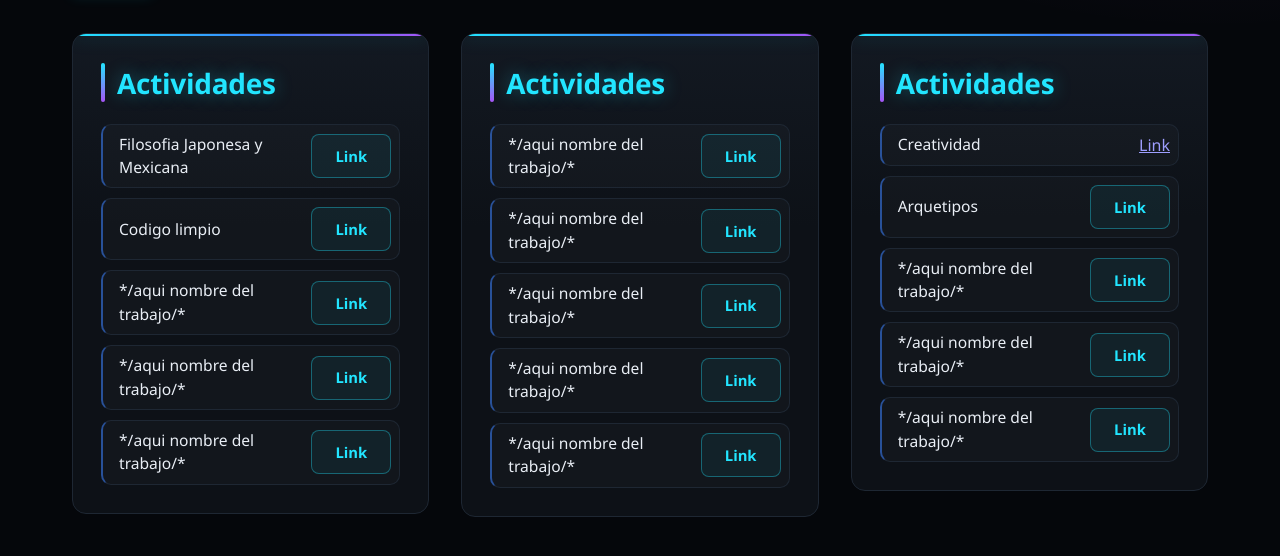
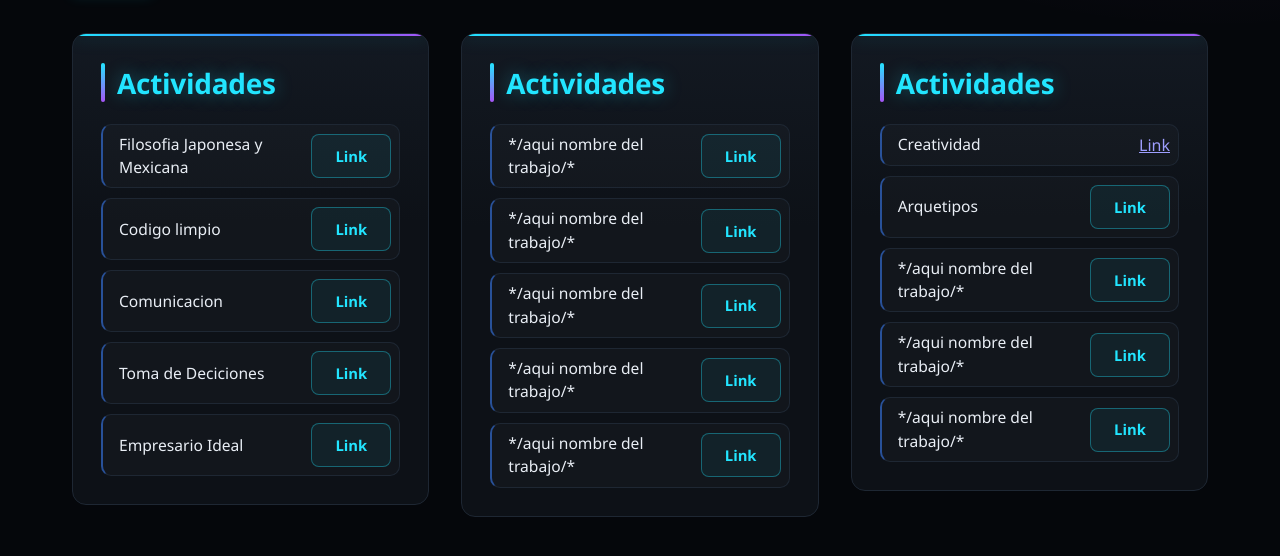
Before and after one commit to DennisRogelio/GlosarioTrabajos, a plain HTML site: page index.html in a window 1280 px wide. Shown: the part 240-796 px from the top of the page. Drawn offline with Linux system fonts and the light colour scheme.

Commit message:
Se agregaron las aplicaciones: Comunicacion, Toma de Decisiones y Empresario Ideal

```diff
--- a/index.html
+++ b/index.html
@@ -37,30 +37,30 @@
               >
             </li>
             <li class="trabajo">
-              <span class="trabajo__nombre">*/aqui nombre del trabajo/*</span>
+              <span class="trabajo__nombre">Comunicacion</span>
               <a
                 class="trabajo__enlace"
-                href="*/aqui link/*"
+                href="https://dennisrogelio.github.io/Comunicacion/"
                 target="_blank"
                 rel="noopener noreferrer"
                 >Link</a
               >
             </li>
             <li class="trabajo">
-              <span class="trabajo__nombre">*/aqui nombre del trabajo/*</span>
+              <span class="trabajo__nombre">Toma de Deciciones</span>
               <a
                 class="trabajo__enlace"
-                href="*/aqui link/*"
+                href="https://dennisrogelio.github.io/TomaDeciciones/"
                 target="_blank"
                 rel="noopener noreferrer"
                 >Link</a
               >
             </li>
             <li class="trabajo">
-              <span class="trabajo__nombre">*/aqui nombre del trabajo/*</span>
+              <span class="trabajo__nombre">Empresario Ideal</span>
               <a
                 class="trabajo__enlace"
-                href="*/aqui link/*"
+                href="https://dennisrogelio.github.io/EmpresarioIdeal/"
                 target="_blank"
                 rel="noopener noreferrer"
                 >Link</a
```
